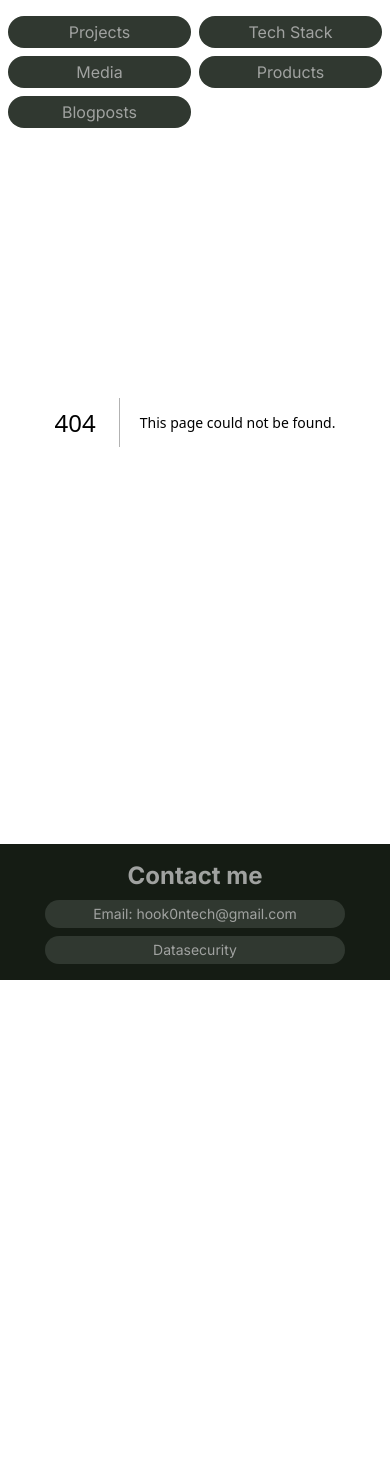
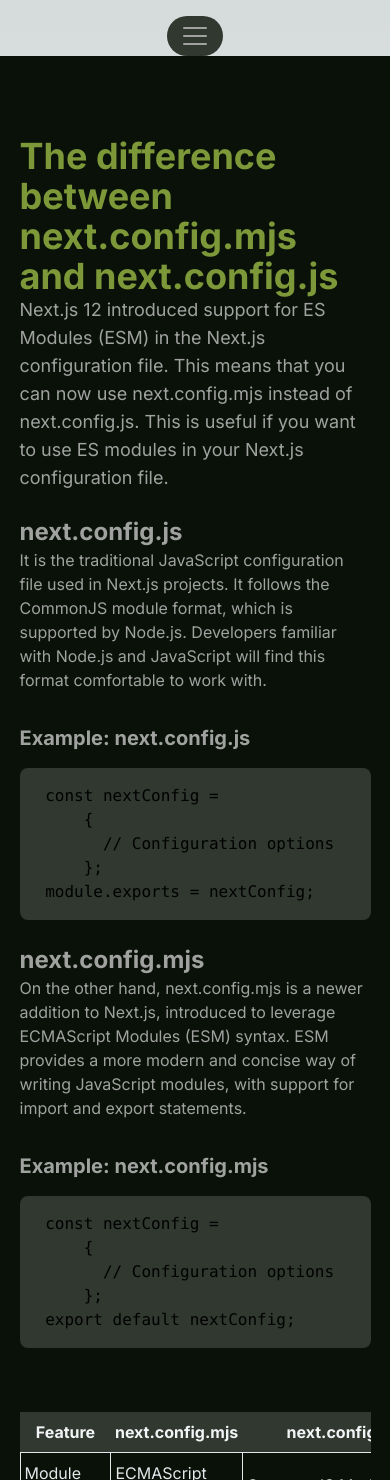
Before and after one commit to AnnaH00k/hookintech, a Next.js app: page /blogposts/mjsAndJs in a window 390 px wide. Before the commit this address had no page. Shown: the top 1480 px of the page. Before the commit the page ends 980 px from the top, so only its background shows below. Built offline with nearby package versions, Linux system fonts and the light colour scheme.

Commit message:
change header mobile

```diff
--- a/app/mjsAndJs/page.tsx
+++ b/app/blogposts/mjsAndJs/page.tsx
@@ -1,14 +1,12 @@
 import Image from "next/image";
-import MenuHeader from "../components/menuHeader";
-import Footer from "../components/footer";
 import Script from "next/script";
 
 
 export default function Home() {
   return (
-    <div className="w-full ">
+    <div className="w-[100vw] overflow-x-hidden ">
 
-    <main className="flex gap-6 flex-col items-center  justify-between py-40 sm:py-20 pb-[10vh] bg-[#0A1109] w-full">
+    <main className="flex gap-6 flex-col items-center  justify-between py-20 pb-[10vh] bg-[#0A1109] w-[100vw]">
     <div>
         <h1 className="text-4xl text-[#7C9838] text-start font-bold w-[90vw]">
             The difference between next.config.mjs and next.config.js
@@ -53,37 +51,39 @@ export default function Home() {
     </div>
 
 
-    <table className="table-auto mt-10 w-[90vw]">
+    <div className="overflow-x-auto w-[90vw]">
+  <table className="table-auto mt-10 w-[90vw]">
     <thead>
       <tr className="bg-[#303830] text-gray-100">
-        <th className="px-4 py-2">Feature</th>
-        <th className="px-4 py-2">next.config.mjs</th>
-        <th className="px-4 py-2">next.config.js</th>
+        <th className="sm:px-4 px-1 py-2 hyphens-auto">Feature</th>
+        <th className="sm:px-4 px-1 py-2 hyphens-auto">next.config.mjs</th>
+        <th className="sm:px-4 px-1 py-2 hyphens-auto">next.config.js</th>
       </tr>
     </thead>
     <tbody className="text-gray-200">
       <tr>
-        <td className="border px-4 py-2">Module System</td>
-        <td className="border px-4 py-2">ECMAScript Modules (ESM)</td>
-        <td className="border px-4 py-2">CommonJS Modules</td>
+        <td className="border sm:px-4 px-1 py-2 hyphens-auto">Module System</td>
+        <td className="border sm:px-4 px-1 py-2 hyphens-auto">ECMAScript Modules (ESM)</td>
+        <td className="border sm:px-4 px-1 py-2 hyphens-auto">CommonJS Modules</td>
       </tr>
       <tr>
-        <td className="border px-4 py-2">Syntax</td>
-        <td className="border px-4 py-2">Modern JavaScript (import/export)</td>
-        <td className="border px-4 py-2">Traditional JavaScript (require/module.exports)</td>
+        <td className="border sm:px-4 px-1 py-2 hyphens-auto">Syntax</td>
+        <td className="border sm:px-4 px-1 py-2 hyphens-auto">Modern JavaScript (import/export)</td>
+        <td className="border sm:px-4 px-1 py-2 hyphens-auto">Traditional JavaScript (require/module.exports)</td>
       </tr>
       <tr>
-        <td className="border px-4 py-2">Support for TypeScript</td>
-        <td className="border px-4 py-2">Fully compatible</td>
-        <td className="border px-4 py-2">Fully compatible</td>
+        <td className="border sm:px-4 px-1 py-2 hyphens-auto">Support for TypeScript</td>
+        <td className="border sm:px-4 px-1 py-2 hyphens-auto">Fully compatible</td>
+        <td className="border sm:px-4 px-1 py-2 hyphens-auto">Fully compatible</td>
       </tr>
       <tr>
-        <td className="border px-4 py-2">Future-Proofing</td>
-        <td className="border px-4 py-2">Aligns with modern JavaScript standards</td>
-        <td className="border px-4 py-2">Traditional approach, might require updates in the future</td>
+        <td className="border sm:px-4 px-1 py-2 hyphens-auto">Future-Proofing</td>
+        <td className="border sm:px-4 px-1 py-2 hyphens-auto">Aligns with modern JavaScript standards</td>
+        <td className="border sm:px-4 px-1 py-2 hyphens-auto">Traditional approach, might require updates in the future</td>
       </tr>
     </tbody>
   </table>
+</div>
 
 
 
--- a/app/blogposts/page.tsx
+++ b/app/blogposts/page.tsx
@@ -7,7 +7,7 @@ import Script from "next/script";
 export default function Home() {
   return (
 
-    <main className="flex gap-6 flex-col items-center min-h-[90vh] justify-between py-40 sm:py-20 pb-[10vh] bg-[#0A1109] w-full">
+    <main className="flex gap-6 flex-col items-center min-h-[90vh] justify-between py-20 pb-[10vh] bg-[#0A1109] w-full">
     <div className="flex items-center flex-col justify-center">
         <h1 className="text-2xl text-[#A0A2A0] text-center font-bold w-[90vw]">
           Blogposts
@@ -16,7 +16,7 @@ export default function Home() {
           Here you will find interesting blogposts on various topics.
         </p>
 
-        <a href="/mjsAndJs" className=" flex flex-col rounded-lg max-w-[400px] min-h-[150px]  sm:w-[40vw] w-[80vw] text-center items-center justify-center gap-2 bg-[#151C14] sm:hover:bg-[#1A2310] sm:hover:scale-105 p-4">
+        <a href="/blogposts/mjsAndJs" className=" flex flex-col rounded-lg max-w-[400px] min-h-[150px]  sm:w-[40vw] w-[80vw] text-center items-center justify-center gap-2 bg-[#151C14] sm:hover:bg-[#1A2310] sm:hover:scale-105 p-4">
           <h2 className="text-lg text-[#7C9838] font-bold ">The difference between next.config.mjs and next.config.js</h2>
           <p className="text-md text-[#909d90]">Next.js 12 introduced support for ES Modules (ESM) in the Next.js configuration file. This means that you can now use next.config.mjs instead of next.config.js. This is useful if you want to use ES modules in your Next.js configuration file.</p>
           <div   className="text-sm sm:text-md text-[#A0A2A0] hover:text-[#fff] rounded-full bg-[#303830] px-3 py-1">Read more</div>
--- a/app/components/menuHeader.tsx
+++ b/app/components/menuHeader.tsx
@@ -1,15 +1,58 @@
+import { List } from '@phosphor-icons/react/dist/ssr';
+import React, { useState, useEffect, useRef } from 'react';
 
 export default function MenuHeader() {
+  const [isMenuOpen, setIsMenuOpen] = useState(false);
+  const menuRef = useRef(null);
+
+ const toggleMenu = () => {
+    setIsMenuOpen(!isMenuOpen);
+  };
+
+
+
+  const handleClickOutside = (event: MouseEvent) => {
+    if (menuRef.current && !((menuRef.current as HTMLElement).contains(event.target as Node))) {
+      setIsMenuOpen(false);
+    }
+  };
+
+  useEffect(() => {
+    if (isMenuOpen) {
+      document.addEventListener('mousedown', handleClickOutside);
+      const timer = setTimeout(() => {
+        setIsMenuOpen(false);
+      }, 10000);
+
+      return () => {
+        document.removeEventListener('mousedown', handleClickOutside);
+        clearTimeout(timer);
+      };
+    }
+  }, [isMenuOpen]);
+
   return (
     <header>
-      <nav>
-        <div className="sm:flex  sm:flex-row grid grid-cols-2 flex-col items-center justify-center sm:fixed absolute  py-4 px-2 gap-2 w-full">
+      <nav className='flex flex-col sm:justify-start justify-center items-center'>
+
+        <button
+          onClick={toggleMenu}
+          className={`mt-4 sm:hidden text-[#A0A2A0] bg-[#303830] px-3 py-1 rounded-full`}
+        >
+          <List size={32} />
+        </button>
+
+        <div
+          ref={menuRef}
+          className={`sm:flex ${isMenuOpen ? 'flex' : 'hidden'} sm:flex sm:flex-row grid grid-cols-2 flex-col items-center justify-center sm:fixed py-4 px-2 gap-2 w-full`}
+        >
           <a href="/#projects" className="sm:text-lg text-[#A0A2A0] text-center text-md rounded-full bg-[#303830] px-3 py-1">
             Projects
           </a>
           <a
             href="/#techStack"
-            className="sm:text-lg text-md rounded-full text-[#A0A2A0] text-center bg-[#303830] px-3 py-1"          >
+            className="sm:text-lg text-md rounded-full text-[#A0A2A0] text-center bg-[#303830] px-3 py-1"
+          >
             Tech Stack
           </a>
           <a href="/#media" className="sm:text-lg text-md text-[#A0A2A0] text-center rounded-full bg-[#303830] px-3 py-1">
@@ -18,16 +61,17 @@ export default function MenuHeader() {
           <a href="/#products" className="sm:text-lg text-md text-[#A0A2A0] text-center rounded-full bg-[#303830] px-3 py-1">
             Products
           </a>
-          <a href="/blogposts" className="sm:text-lg text-md text-[#A0A2A0] text-center rounded-full bg-[#303830] px-3 py-1">
+          <a href="/blogposts" className="col-span-2 sm:text-lg text-md text-[#A0A2A0] text-center rounded-full bg-[#303830] px-3 py-1">
             Blogposts
           </a>
-{/*
+          {/*
           <a href="/hooked0nlife" className="sm:text-lg text-md text-[#A0A2A0] text-center rounded-full bg-[#303830] px-3 py-1">
             Hooked0nLife
           </a>
-*/}
-
-
+          <a href="/hooked0npolitics" className="sm:text-lg text-md text-[#A0A2A0] text-center rounded-full bg-[#303830] px-3 py-1">
+            Hooked0nPolitics
+          </a>
+          */}
         </div>
       </nav>
     </header>
```
Also changed, not shown: app/hooked0npolitics/page.tsx (added).
